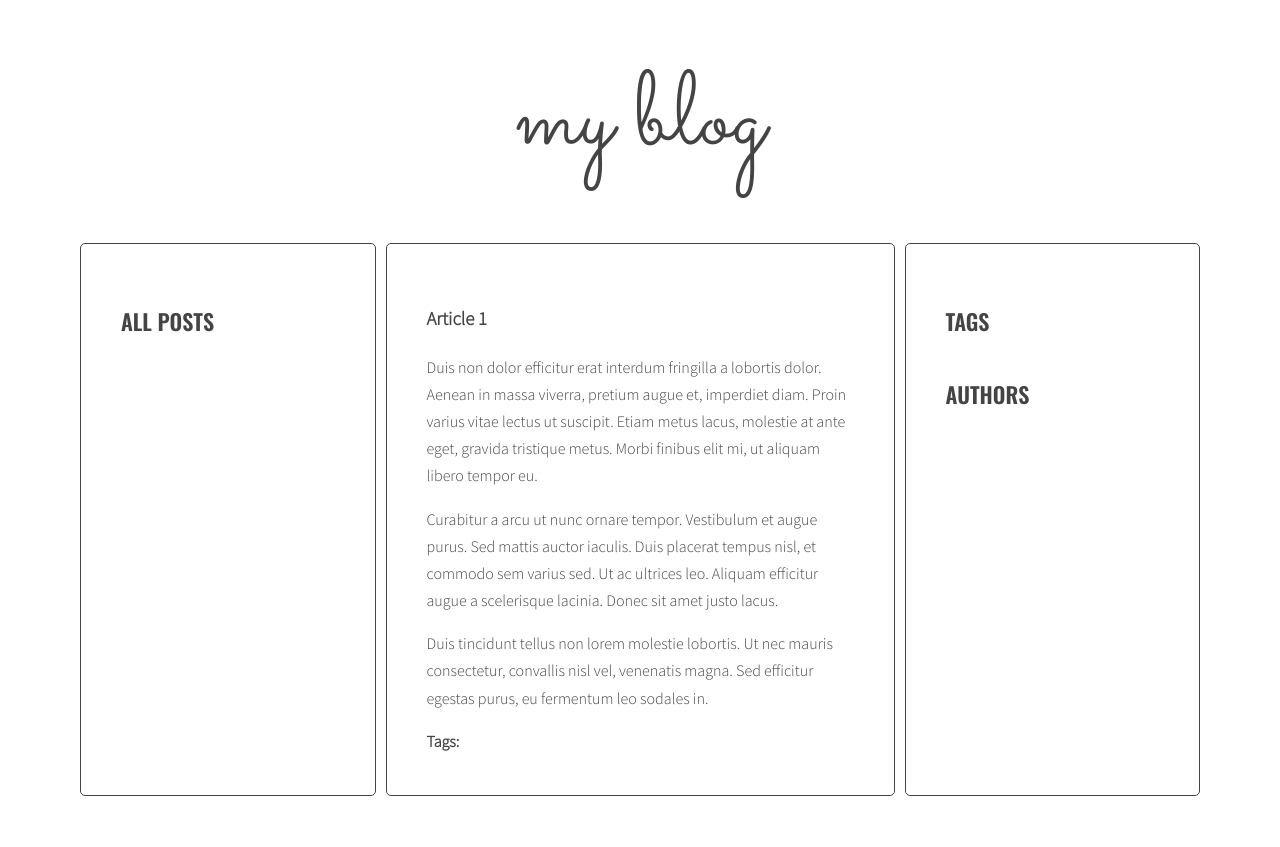
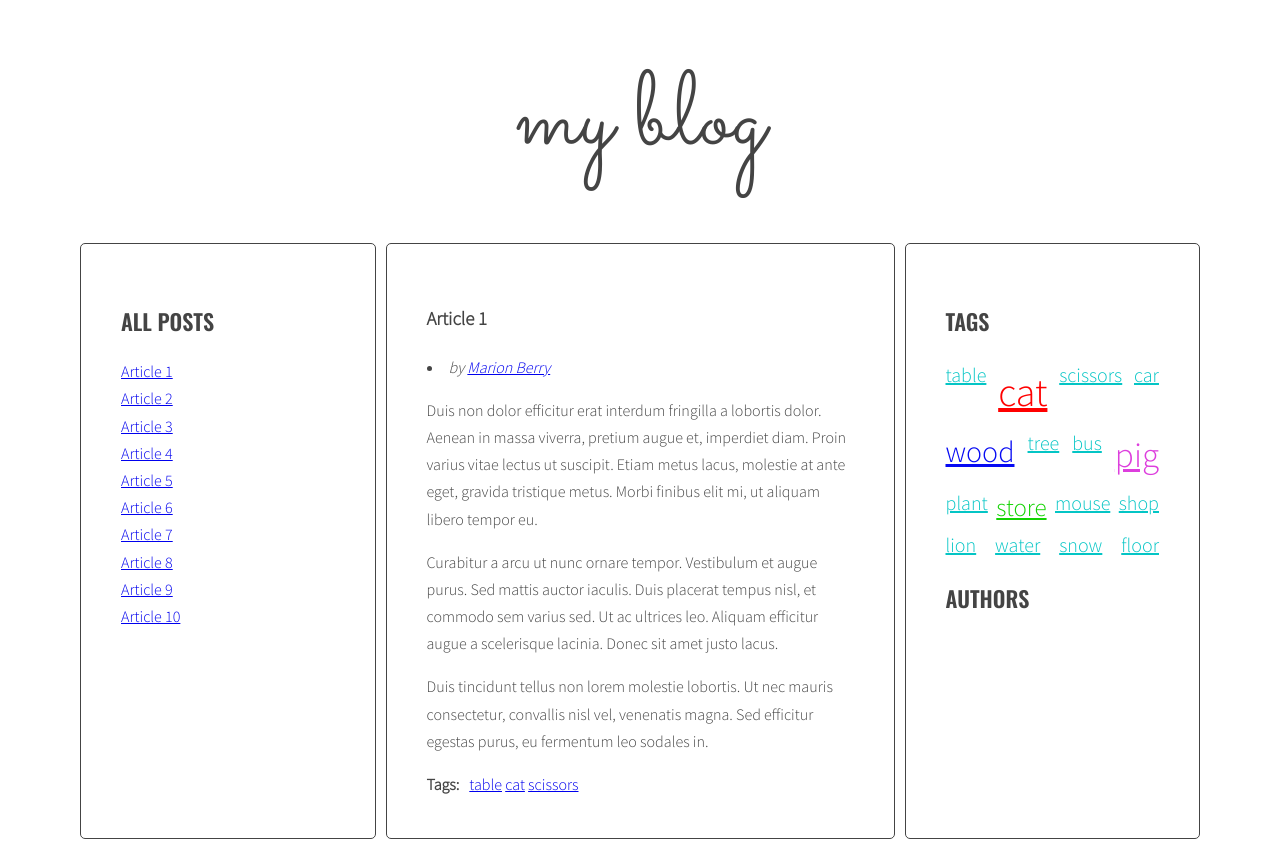
Before and after one commit to kyrylotsybulskyi/javascript-blog, a website: page index.html in a window 1280 px wide. Before the commit the page ends 804 px from the top, so only its background shows below. Drawn offline with nearby package versions, Linux system fonts and the light colour scheme.

Commit message:
Added handlebars for tags in articles. Work incorrect

```diff
--- a/index.html
+++ b/index.html
@@ -190,6 +190,16 @@
               </main>
             </div>
           </div>
+        <script id="template-article-link" type="text/x-handlebars-template">
+          <li><a href="#{{ id }}"><span>{{ title }}</span></a></li>
+        </script>
+        <script id="template-tag-link" type="text/x-handlebars-template">
+          <li><a href="#{{ id }}"><span>{{ title }}</span></a></li>
+        </script>
+        <script id="template-author-link" type="text/x-handlebars-template">
+          <li><a href="#{{ id }}"><span>{{ title }}</span></a></li>
+        </script>
+        <script src="https://cdnjs.cloudflare.com/ajax/libs/handlebars.js/4.1.0/handlebars.min.js"></script>
         <script src="js/script.js"></script>
     </body>
 </html>
--- a/js/script.js
+++ b/js/script.js
@@ -1,7 +1,9 @@
 'use strict';
 
 const templates = {
-  articleLink: Handlebars.compile(document.querySelector('#template-article-link').innerHTML)
+  articleLink: Handlebars.compile(document.querySelector('#template-article-link').innerHTML),
+  tagLink: Handlebars.compile(document.querySelector('#template-tag-link').innerHTML),
+  authorLink: Handlebars.compile(document.querySelector('#template-author-link').innerHTML)
 };
 
 const optArticleSelector = '.post',
@@ -140,7 +142,9 @@ function generateTags() {
 
       /* generate HTML of the link */
 
-      const linkHTML = '<li><a href="#tag-' + tag + '">' + tag + '</a></li>';
+      //const linkHTML = '<li><a href="#tag-' + tag + '">' + tag + '</a></li>';
+      const linkHTMLData = {id: tag, title: tag};
+      const linkHTML = templates.tagLink(linkHTMLData);
        //console.log('linkHTML = ', linkHTML);
 
       /* add generated code to html variable */
@@ -315,7 +319,7 @@ function generateAuthorsCloud() {
     /* find authors wrapper */
 
     const authorsList = article.querySelector(optArticleAuthorSelector);
-     console.log('authorsList = ', authorsList);
+    // console.log('authorsList = ', authorsList);
 
     /* make html variable with empty string */
 
@@ -324,7 +328,7 @@ function generateAuthorsCloud() {
     /* get authors from data-author attribute */
 
     const articleAuthor = article.getAttribute('data-author');
-    console.log('articleAuthor: ', articleAuthor);
+    //console.log('articleAuthor: ', articleAuthor);
 
     /* generate HTML of the link */
 
@@ -339,7 +343,7 @@ function generateAuthorsCloud() {
     console.log('allAuthors[author]: ', allAuthors[author]);
     /* [NEW] check if this link is NOT already in allAuthors */
 
-    if (!allAuthors.hasOwnProrety(author)) {
+    if (!allAuthors.hasOwnProperty(author)) {
 
       /* [NEW] add tag to allTags object */
 
@@ -347,16 +351,18 @@ function generateAuthorsCloud() {
 
       } else {
 
-        alllAuthors[articleAuthor]++;
+        allAuthors[articleAuthor]++;
       }
     /* insert HTML of all the links into the author wrapper */
 
-    authorList.innerHTML = html;
-    console.log('authorList: ', authorList);
+
 
     /* [NEW] find list of authors in right column */
 
     const authorList = document.querySelector('.authors');
+
+    //authorList.innerHTML = html;
+    console.log('authorList: ', authorList);
 
      /* [NEW] create variable for all links HTML code */
 
@@ -381,7 +387,7 @@ function generateAuthorsCloud() {
       //console.log('authorLink = ', authorLink);
   }
 
-  generateAuthorsCloud();
+  //generateAuthorsCloud();
 
 
 
@@ -438,7 +444,6 @@ function generateAuthorForArticle() {
 
 
     const linkHTML = '<li>by <a href="#author-' + articleAuthor + '">' + articleAuthor + '</a></li>';
-
     // console.log('linkHTML = ', linkHTML);
     // console.log('allAuthors = ', allAuthors);
 
```
